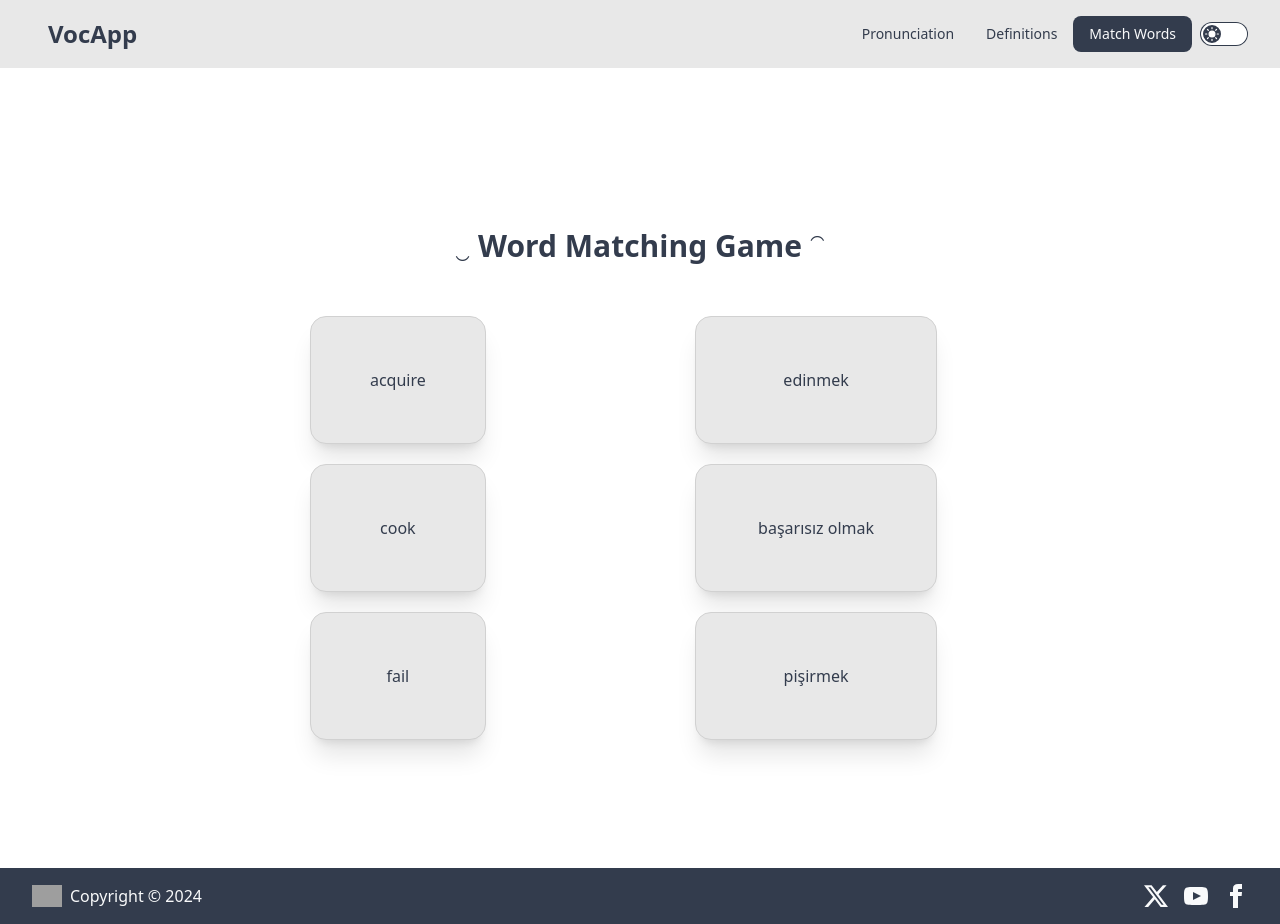
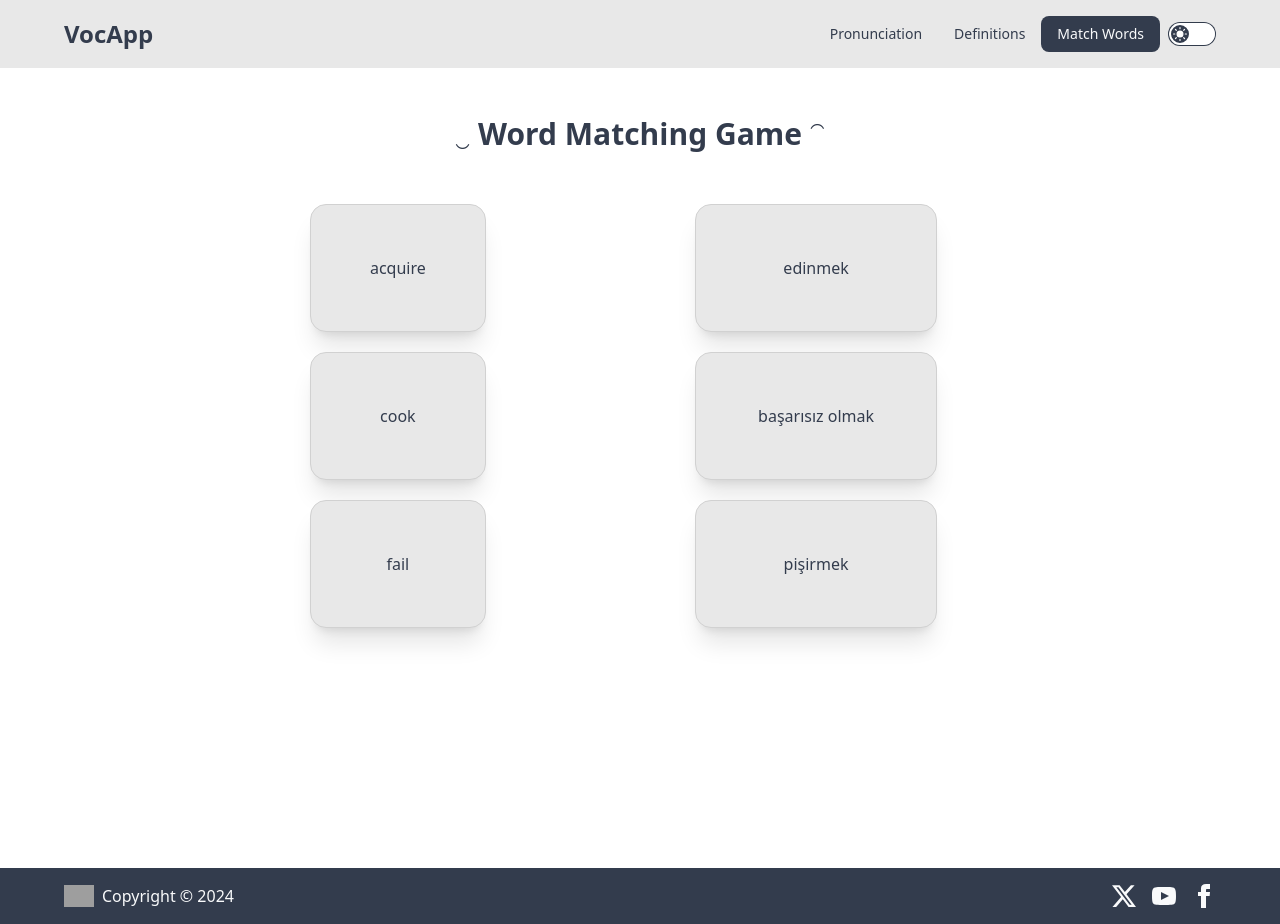
Before and after one commit to aliaydogdu105/vocapp, a React (Vite) app: page /word-matching in a window 1280 px wide. Built offline with nearby package versions, Linux system fonts and the light colour scheme; grey boxes are pictures that could not be loaded.

Commit message:
fix: container problem

```diff
--- a/src/components/Footer.jsx
+++ b/src/components/Footer.jsx
@@ -2,7 +2,7 @@ import React from "react";
 
 const Footer = () => {
   return (
-    <footer className="flex justify-between items-center  gap-3 bg-neutral text-neutral-content py-4 px-4 md:px-8">
+    <footer className="flex justify-between items-center gap-3 bg-neutral text-neutral-content py-4 px-4 md:px-16">
       <aside className="flex gap-2 items-center">
         <img
           src="https://cdn3.iconfinder.com/data/icons/letters-and-numbers-1/32/letter_V_red-512.png"
--- a/src/pages/DefinitionsPage.jsx
+++ b/src/pages/DefinitionsPage.jsx
@@ -41,7 +41,7 @@ const DefinitionsPage = () => {
   };
 
   return (
-    <div className=" h-full min-h-screen flex justify-center items-start mt-10">
+    <div className="flex justify-center items-start mt-10">
       <div className="flex flex-col justify-center items-center gap-4 w-11/12">
         <div className="flex gap-2 relative mb-2">
           <input
--- a/src/pages/LandingPage.jsx
+++ b/src/pages/LandingPage.jsx
@@ -1,7 +1,7 @@
 import React from "react";
 
 const LandingPage = () => {
-  return <div className=" h-screen">LandingPage</div>;
+  return <div className="">LandingPage</div>;
 };
 
 export default LandingPage;
--- a/src/pages/MainLayoutPage.jsx
+++ b/src/pages/MainLayoutPage.jsx
@@ -25,7 +25,7 @@ const Navbar = () => {
         <input id="my-drawer-3" type="checkbox" className="drawer-toggle" />
         <div className="drawer-content flex flex-col">
           {/* Navbar */}
-          <div className="w-full navbar bg-base-200 sm:px-8">
+          <div className="w-full navbar bg-base-200 sm:px-16">
             <div className="flex-none lg:hidden">
               <label
                 htmlFor="my-drawer-3"
@@ -47,7 +47,7 @@ const Navbar = () => {
                 </svg>
               </label>
             </div>
-            <div className="flex-1 px-2 mx-2 font-semibold text-2xl">
+            <div className="flex-1 font-semibold text-2xl">
               <NavLink to="/">VocApp</NavLink>
             </div>
             <div className="flex-none hidden lg:block">
@@ -67,12 +67,14 @@ const Navbar = () => {
             <ThemeButton isdark={isdark} setIsdark={setIsdark} />
           </div>
           {/* Page content here */}
+          <section className="min-h-screen transition-all sm:px-16">
             <Routes>
               <Route path="/" element={<LandingPage />} />
               <Route path="/pronunciation" element={<PronunciationPage />} />
               <Route path="/definitions" element={<DefinitionsPage />} />
               <Route path="/word-matching" element={<WordMatchingPage />} />
             </Routes>
+          </section>
         </div>
         <div className="drawer-side">
           <label
--- a/src/pages/PronunciationPage.jsx
+++ b/src/pages/PronunciationPage.jsx
@@ -89,7 +89,7 @@ const PronunciationPage = () => {
   };
 
   return (
-    <div className=" h-screen flex flex-col sm:flex-col-reverse justify-center items-center transition-all">
+    <div className=" flex flex-col sm:flex-col-reverse justify-center items-center h-full">
       <div className="flex gap-5 mt-[-65px] sm:mt-0">
         {/* true counter */}
         <div className="flex flex-col p-2 bg-neutral rounded-box text-neutral-content">
--- a/src/pages/WordMatchingPage.jsx
+++ b/src/pages/WordMatchingPage.jsx
@@ -95,7 +95,7 @@ const WordMatchingPage = () => {
   };
 
   return (
-    <div className="flex flex-col justify-center items-center h-screen gap-5 px-4 transition">
+    <div className="flex flex-col justify-center items-center gap-5 p-4">
       <div className=" flex justify-center items-center text-2xl">
         <span>&#8255;</span>
         <h1 className=" sm:text-3xl font-bold mx-2 my-8">
```
Lines whose indentation alone changed are shown as unchanged.
